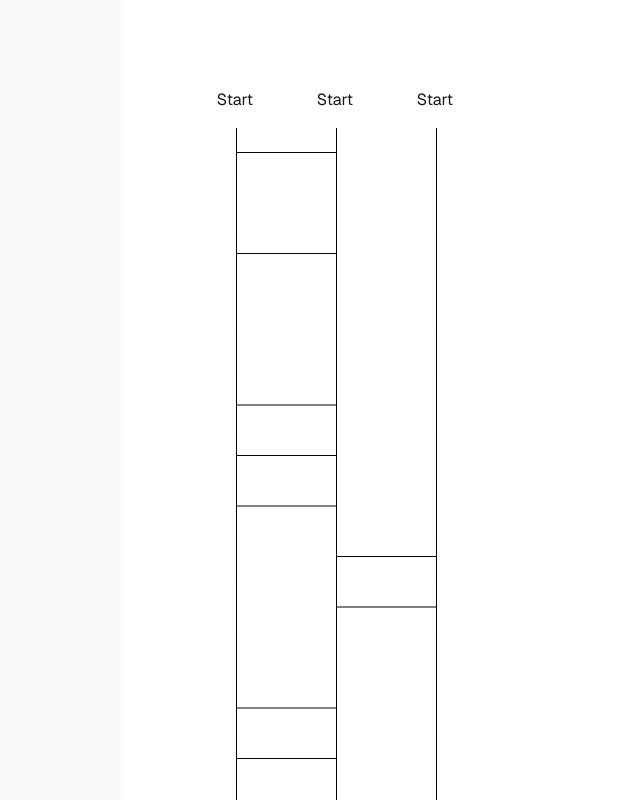
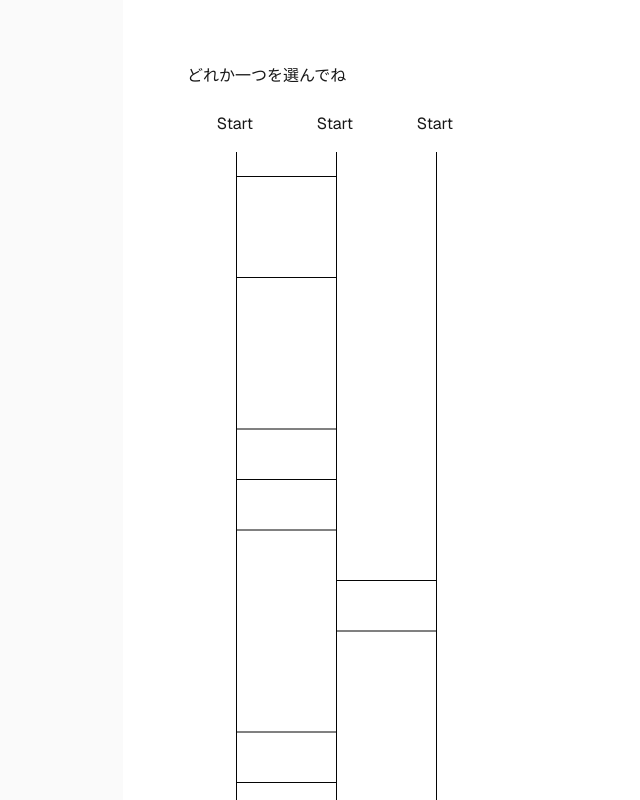
Before and after one commit to kusa-mochi/amida, a Next.js app in the folder amida/: page / in a window 1280 px wide. Both pictures are taken after a click on the button "Start". Shown: the top 800 px of the page, without its empty margins (133-773 px from the left). Built offline with nearby package versions, Linux system fonts and the light colour scheme.

Commit message:
説明用ラベルを追加

```diff
--- a/amida/app/components/amida.tsx
+++ b/amida/app/components/amida.tsx
@@ -171,6 +171,7 @@ export const Amida: FC<Props> = ({ gotoInit }) => {
 
   return (
     <div>
+      <div>どれか一つを選んでね</div>
       <div className={`grid grid-cols-${goals.length} gap-0 mb-4`}>
         {// goals.lengthの数だけテキスト入力用のinput要素を並べる
           goals.map((_, index) => (
```
